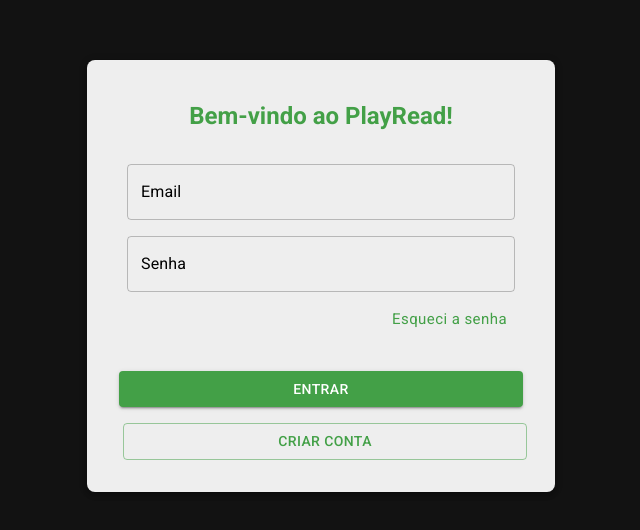
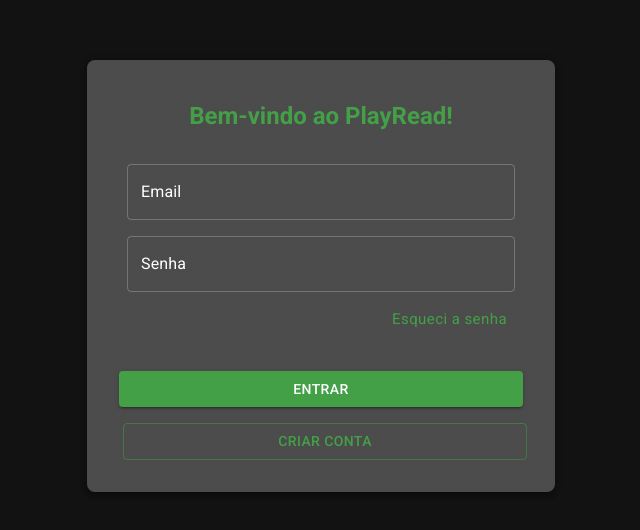
Before and after one commit to ThiagoMunhozR/PlayRead, a React (Vite) app: page /pagina-inicial in a window 1280 px wide. Shown: the part 124-654 px from the top of the page, without its empty margins (319-959 px from the left). Built offline with nearby package versions, Linux system fonts and the light colour scheme.

Commit message:
Ajustes finos

```diff
--- a/src/pages/jogos/detalhe-de-jogos/DetalheDeJogos.tsx
+++ b/src/pages/jogos/detalhe-de-jogos/DetalheDeJogos.tsx
@@ -122,6 +122,7 @@
           setValue('nome', result.nome || '');
           setValue('dataCompleto', DataCompletaFormatada || '');
           setValue('avaliacao', result.avaliacao ?? 0);
+          setTitleIdSelecionado(result.titleId || null);
         }
       });
     }
--- a/src/pages/pagina-inicial/JogosHomeSection/JogosHomeSection.tsx
+++ b/src/pages/pagina-inicial/JogosHomeSection/JogosHomeSection.tsx
@@ -207,7 +207,7 @@
                             // Procura o jogo correspondente no gamesList pelo nome
                             const jogoLocal = gamesList.find(g => (g.nome === jogo.name) || (g.titleId === jogo.titleId));
                             return {
-                                id: jogo.titleId || jogo.name,
+                                id: jogoLocal?.id || jogo.titleId || jogo.name,
                                 imageSrc:
                                     imagensJogos[jogo.name]
                                     || '/imagens/loading.gif',
--- a/src/shared/components/CustomCard/CustomCard.tsx
+++ b/src/shared/components/CustomCard/CustomCard.tsx
@@ -109,7 +109,7 @@
   const highlightStyles = active
     ? {
       boxShadow: '0 0 24px 0 rgba(255, 215, 0, 0.35)',
-      border: showTrophy ? '3px solid #FFD700' : '2px solid #1976d2',
+      border: showTrophy ? '3px solid #FFD700' : '2px solid #43a047',
       transition: 'box-shadow 0.3s, border 0.3s',
     }
     : {};
--- a/src/shared/components/CustomCard/CustomCardRows.tsx
+++ b/src/shared/components/CustomCard/CustomCardRows.tsx
@@ -100,7 +100,7 @@
                                             subtitle={item.subtitle}
                                             rating={item.rating}
                                             showTrophy={item.showTrophy}
-                                            // idEditing={typeof item.id === 'number' ? item.id : undefined}
+                                            idEditing={typeof item.id === 'number' ? item.id : undefined}
                                             onDeleted={onDeleted}
                                         />
                                     </Grid>
--- a/src/shared/contexts/ThemeContext.tsx
+++ b/src/shared/contexts/ThemeContext.tsx
@@ -19,7 +19,7 @@
 }
 export const AppThemeProvider: React.FC<IAppThemeProviderProps> = ({ children }) => {
     const savedTheme = localStorage.getItem('themeName') as 'light' | 'dark' | null;
-    const [themeName, setThemeName] = useState<'light' | 'dark'>(savedTheme || 'light');
+    const [themeName, setThemeName] = useState<'light' | 'dark'>(savedTheme || 'dark');
     const [isMobile, setIsMobile] = useState(true);
 
     useEffect(() => {
```
